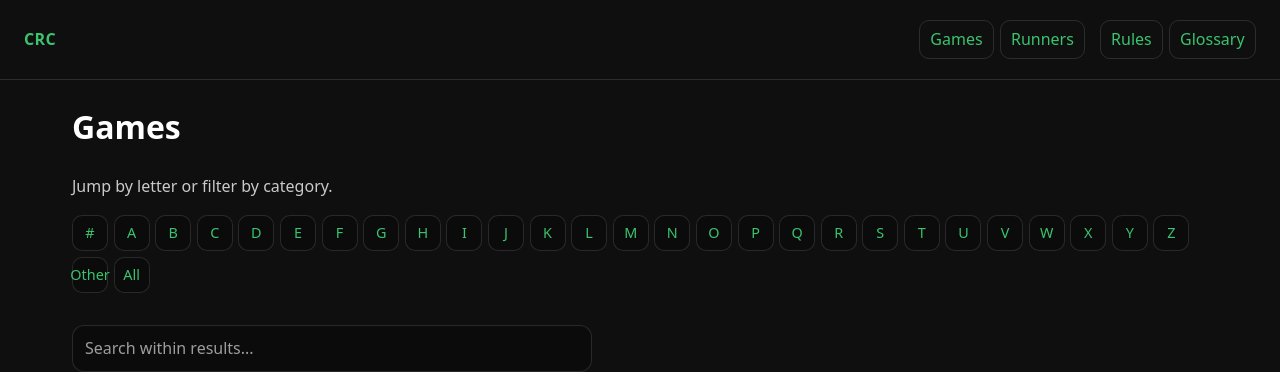
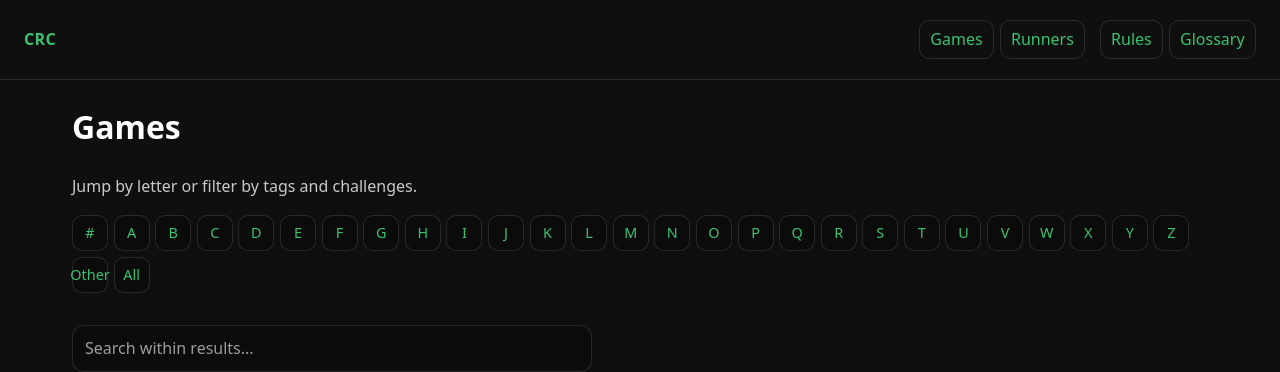
Before and after one commit to GaryAsher/challenge-run-site, a Jekyll site: the page built from games/index.html, in a window 1280 px wide. Shown: the top 372 px of the page. Built offline with Jekyll 4.4.1, drawn with Linux system fonts in a browser that asks for light colours.

Commit message:
updated search text to mention tags and challenges

```diff
--- a/games/index.html
+++ b/games/index.html
@@ -9,7 +9,7 @@ title: Games
 <div class="page-width games-controls" id="games-controls">
 
   <h1>Games</h1>
-  <p class="muted">Jump by letter or filter by category.</p>
+  <p class="muted">Jump by letter or filter by tags and challenges.</p>
 
   <!-- A–Z navigation -->
   <div class="az" id="az">
```
